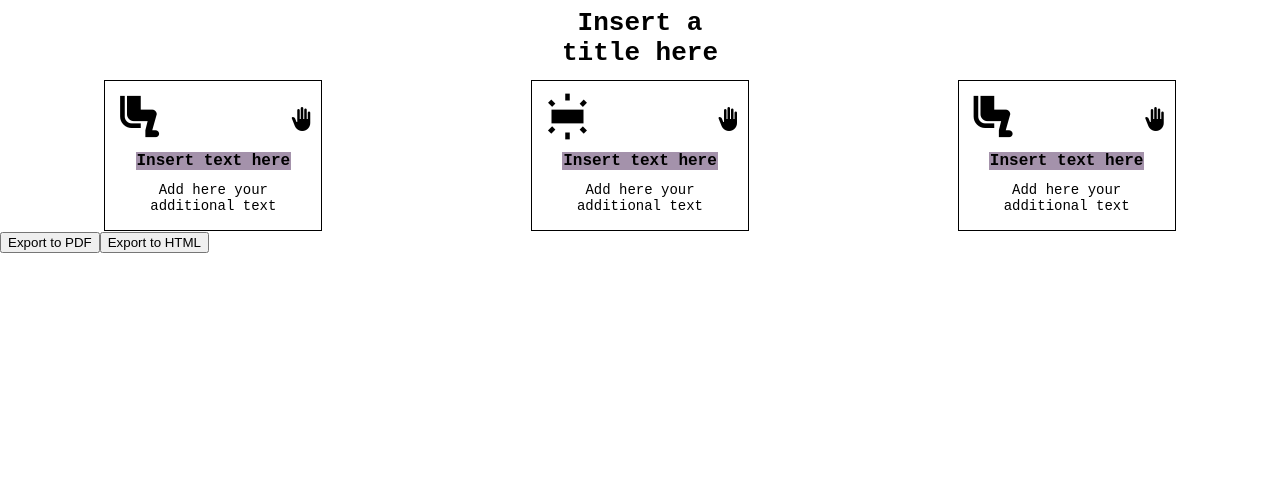
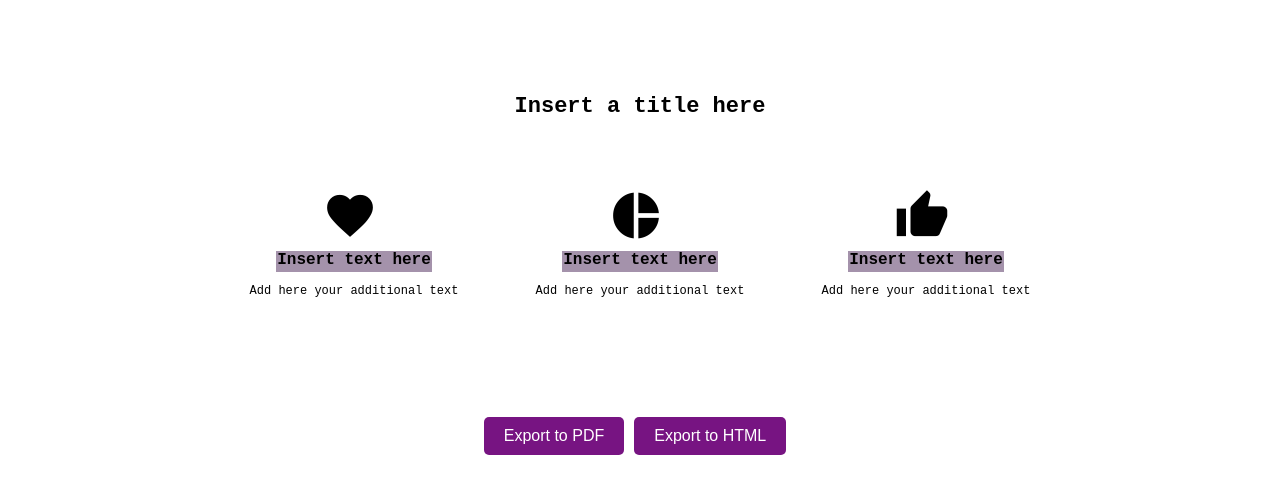
Before and after one commit to rudiszubert369/react-slide-editor, a React (Create React App) app in the folder react-slide-editor/: page / in a window 1280 px wide. Shown: the top 494 px of the page. Built offline with nearby package versions, Linux system fonts and the light colour scheme.

Commit message:
extracted drag and drop into hook, extractd buttons, changed styling

```diff
--- a/react-slide-editor/src/App.js
+++ b/react-slide-editor/src/App.js
@@ -6,11 +6,11 @@ import Title from './components/Title';
 import ElementList from './components/ElementList';
 import { initialState, reducer } from './reducer';
 import { SET_STORED_STATE } from './actions/action-types.js';
-import handleExportToPDF from './utils/handleExportToPDF';
-import handleExportToHTML from './utils/handleExportToHTML';
+import ExportButtons from './components/ExportButtons';
 
 const AppContainer = styled.div`
-  color:black;
+  color: black;
+  margin-top: 70px;
 `;
 
 export const AppContext = createContext();
@@ -19,15 +19,15 @@ function App() {
   const [state, dispatch] = useReducer(reducer, initialState);
   const appRef = useRef(null);
 
-  useEffect(() => {
-    const storedState = localStorage.getItem('slideEditorState');
-    if (storedState) {
-      dispatch({
-        type: SET_STORED_STATE,
-        payload: JSON.parse(storedState),
-      });
-    }
-  }, []);
+  // useEffect(() => {
+  //   const storedState = localStorage.getItem('slideEditorState');
+  //   if (storedState) {
+  //     dispatch({
+  //       type: SET_STORED_STATE,
+  //       payload: JSON.parse(storedState),
+  //     });
+  //   }
+  // }, []);
 
   useEffect(() => {
     localStorage.setItem('slideEditorState', JSON.stringify(state));
@@ -40,8 +40,7 @@ function App() {
           <Title title={state.title} />
           <ElementList elements={state.elements} />
         </AppContainer>
-        <button onClick={() => handleExportToPDF(appRef)}>Export to PDF</button>
-        <button onClick={() => handleExportToHTML(appRef)}>Export to HTML</button>
+        <ExportButtons appRef={appRef}/>
       </AppContext.Provider>
     </DndProvider>
   );
--- a/react-slide-editor/src/components/Element.js
+++ b/react-slide-editor/src/components/Element.js
@@ -1,29 +1,27 @@
-import React, { useContext } from 'react';
+import React from 'react';
 import styled from 'styled-components';
-import { useDrag, useDrop } from 'react-dnd';
-import { AppContext } from '../App';
 import Icon from './Icon';
-import { MOVE_ELEMENT } from '../actions/action-types.js';
 import InputElement from './InputElement';
-
-
+import useDragAndDrop from '../hooks/useDragAndDrop';
 
 const ElementContainer = styled.div`
-  border: 1px solid black;
   padding: 8px;
+  margin: 30px;
   opacity: ${props => props.isDragging ? 0.5 : 1};
-  background-color: ${props => props.isOver ? 'lightgrey' : 'white'};
   transition: opacity 0.2s ease-in-out;
-  &.over {
-    border: 1px solid red;
+  cursor: pointer;
+
+  &:hover {
+    box-shadow: 2px 2px 5px rgba(0, 0, 0, 0.3);
+    transform: translateY(-1px);
   }
-`;
 
-
-const ElementHeader = styled.div`
-  display: flex;
-  justify-content: space-between;
-  align-items: center;
+  ${({ isDragging }) =>
+    isDragging &&
+    `
+    box-shadow: 2px 2px 5px rgba(0, 0, 0, 0.3);
+    transform: scale(0.9);
+  `}
 `;
 
 const ElementInputs = styled.div`
@@ -32,44 +30,21 @@ const ElementInputs = styled.div`
 `;
 
 const IconContainer = styled.div`
+  margin: 0 auto;
   display: flex;
   align-items: center;
+  justify-content: center;
   margin-right: 8px;
 `;
 
 function Element({ element, index }) {
-  const { dispatch } = useContext(AppContext);
-
-  const [{ isDragging }, drag] = useDrag({
-    type: 'element',
-    item: () => {
-      return { id: element.id, index };
-    },
-    collect: (monitor) => ({
-      isDragging: monitor.isDragging(),
-    }),
-  });
-
-  const [{ isOver }, drop] = useDrop({
-    accept: 'element',
-    hover(item) {
-      if (item.id !== element.id) {
-        const dragIndex = item.index;
-        const hoverIndex = index;
-        dispatch({ type: MOVE_ELEMENT, payload: { sourceIndex: dragIndex, destinationIndex: hoverIndex } });
-        item.index = hoverIndex;
-      }
-    },
-  });
+  const [drag, drop, isDragging] = useDragAndDrop(element, index);
 
   return (
-    <ElementContainer ref={drop} isOver={isOver} isDragging={isDragging}>
-      <ElementHeader ref={drag}>
-        <IconContainer>
-          <Icon icon={element.icon} id={element.id} />
-        </IconContainer>
-        <span className="material-icons">back_hand</span>
-      </ElementHeader>
+    <ElementContainer ref={drag} isDragging={isDragging}>
+      <IconContainer ref={drop}>
+        <Icon icon={element.icon} id={element.id} />
+      </IconContainer>
       <ElementInputs>
         {element.inputs.map((input) => (
           <InputElement key={input.id} input={input} elementId={element.id} />
--- a/react-slide-editor/src/components/ElementList.js
+++ b/react-slide-editor/src/components/ElementList.js
@@ -5,7 +5,7 @@ import Element from './Element';
 const ElementListContainer = styled.div`
   display: flex;
   flex-wrap: wrap;
-  justify-content: space-around;
+  justify-content: center;
 
   @media (max-width: 768px) {
     flex-direction: column;
--- /dev/null
+++ b/react-slide-editor/src/components/ExportButtons.js
@@ -0,0 +1,48 @@
+import React from 'react';
+import styled from 'styled-components';
+import handleExportToPDF from '../utils/handleExportToPDF';
+import handleExportToHTML from '../utils/handleExportToHTML';
+
+const ButtonContainer = styled.div`
+  display: flex;
+  justify-content: center;
+  margin-top: 70px;
+
+  button {
+    background-color: #771482;
+    color: white;
+    border: none;
+    padding: 10px 20px;
+    margin-right: 10px;
+    border-radius: 5px;
+    cursor: pointer;
+    font-size: 16px;
+
+    &:hover {
+      background-color: #580761;
+    }
+  }
+
+  @media (max-width: 768px) {
+    flex-direction: column;
+    align-items: center;
+
+    button {
+      margin-top: 10px;
+      margin-right: 0;
+    }
+  }
+`;
+
+
+
+function ExportButtons({ appRef }) {
+  return (
+    <ButtonContainer>
+      <button onClick={() => handleExportToPDF(appRef)}>Export to PDF</button>
+      <button onClick={() => handleExportToHTML(appRef)}>Export to HTML</button>
+    </ButtonContainer>
+  );
+}
+
+export default ExportButtons;
--- a/react-slide-editor/src/components/InputElement.js
+++ b/react-slide-editor/src/components/InputElement.js
@@ -34,14 +34,14 @@ const InputField = styled.textarea`
     css`
       font-weight: normal;
       background-color: none;
-      font-size: 14px;
+      font-size: 12px;
     `}
   ${({ inputType }) =>
     inputType === 'title' &&
     css`
       font-weight: bold;
       background-color: none;
-      font-size: 26px;
+      font-size: 22px;
   `}
 `;
 
@@ -49,7 +49,7 @@ function InputElement({ input, elementId }) {
   const { dispatch } = useContext(AppContext);
   const textareaRef = useRef(null);
 
-  useAdjustTextareaSize(textareaRef, input.value);
+  useAdjustTextareaSize(textareaRef, input);
 
   const handleInputChange = (event) => {
     const { value } = event.target;
--- a/react-slide-editor/src/hooks/useAdjustTextareaSize.js
+++ b/react-slide-editor/src/hooks/useAdjustTextareaSize.js
@@ -1,23 +1,26 @@
 import React, { useEffect } from 'react';
-const TEXT_MAX_WIDTH = 200;
+const TEXT_MAX_WIDTH = 210;
+const TITLE_MAX_WIDTH = 600;
 const TEXT_INIT_WIDTH = 2;
 
+function adjustTextareaWidth(ref, type) {
+  const maxWidth = type === 'title' ? TITLE_MAX_WIDTH : TEXT_MAX_WIDTH;
+  const lines = ref.value.split('\n');
+  const fontSize = parseInt(getComputedStyle(ref).fontSize);
+  const maxLineWidth = lines.reduce((max, line) => Math.max(max, line.length * fontSize * 0.6), 0);
+  const inputWidth = Math.min(maxLineWidth + TEXT_INIT_WIDTH, maxWidth);
+  ref.style.width = `${inputWidth}px`;
+}
 
 export function useAdjustTextareaSize(ref, value) {
   useEffect(() => {
     if (ref.current) {
-
       // Adjust height
       ref.current.style.height = '5px';
-      ref.current.style.height = `${ref.current.scrollHeight}px`;
-      console.log(ref.current.scrollHeight);
+      ref.current.style.height = `${ref.current.scrollHeight + 3}px`;
 
-      //Adjust width
-      const lines = ref.current.value.split('\n');
-      const fontSize = parseInt(getComputedStyle(ref.current).fontSize);
-      const maxLineWidth = lines.reduce((max, line) => Math.max(max, line.length * fontSize * 0.6), 0);
-      const inputWidth = Math.min(maxLineWidth + TEXT_INIT_WIDTH, TEXT_MAX_WIDTH);
-      ref.current.style.width = `${inputWidth}px`;
+      // Adjust width
+      adjustTextareaWidth(ref.current, value.inputType);
     }
   }, [value, ref]);
 }
--- /dev/null
+++ b/react-slide-editor/src/hooks/useDragAndDrop.js
@@ -0,0 +1,34 @@
+import React, { useContext } from 'react';
+import { useDrag, useDrop } from 'react-dnd';
+import { AppContext } from '../App';
+import { MOVE_ELEMENT } from '../actions/action-types.js';
+
+function useDragAndDrop(element, index) {
+  const { dispatch } = useContext(AppContext);
+
+  const [{ isDragging }, drag] = useDrag({
+    type: 'element',
+    item: () => {
+      return { id: element.id, index };
+    },
+    collect: (monitor) => ({
+      isDragging: monitor.isDragging(),
+    }),
+  });
+
+  const [, drop] = useDrop({
+    accept: 'element',
+    hover(item) {
+      if (item.id !== element.id) {
+        const dragIndex = item.index;
+        const hoverIndex = index;
+        dispatch({ type: MOVE_ELEMENT, payload: { sourceIndex: dragIndex, destinationIndex: hoverIndex } });
+        item.index = hoverIndex;
+      }
+    },
+  });
+
+  return [drag, drop, isDragging];
+}
+
+export default useDragAndDrop;
--- a/react-slide-editor/src/reducer.js
+++ b/react-slide-editor/src/reducer.js
@@ -11,7 +11,7 @@ export const initialState = {
         { id: 1, inputType: 'text', value: 'Insert text here' },
         { id: 2, inputType: 'additionalText', value: 'Add here your additional text' }
       ],
-      icon: 'airline_seat_legroom_reduced'
+      icon: 'favorite'
     },
     {
       id: 2,
@@ -19,7 +19,7 @@ export const initialState = {
         { id: 1, inputType: 'text', value: 'Insert text here' },
         { id: 2, inputType: 'additionalText', value: 'Add here your additional text' }
       ],
-      icon: 'fluorescent'
+      icon: 'pie_chart'
     },
     {
       id: 3,
@@ -27,7 +27,7 @@ export const initialState = {
         { id: 1, inputType: 'text', value: 'Insert text here' },
         { id: 2, inputType: 'additionalText', value: 'Add here your additional text' }
       ],
-      icon: 'airline_seat_legroom_reduced'
+      icon: 'thumb_up'
     }
   ]
 };
```
